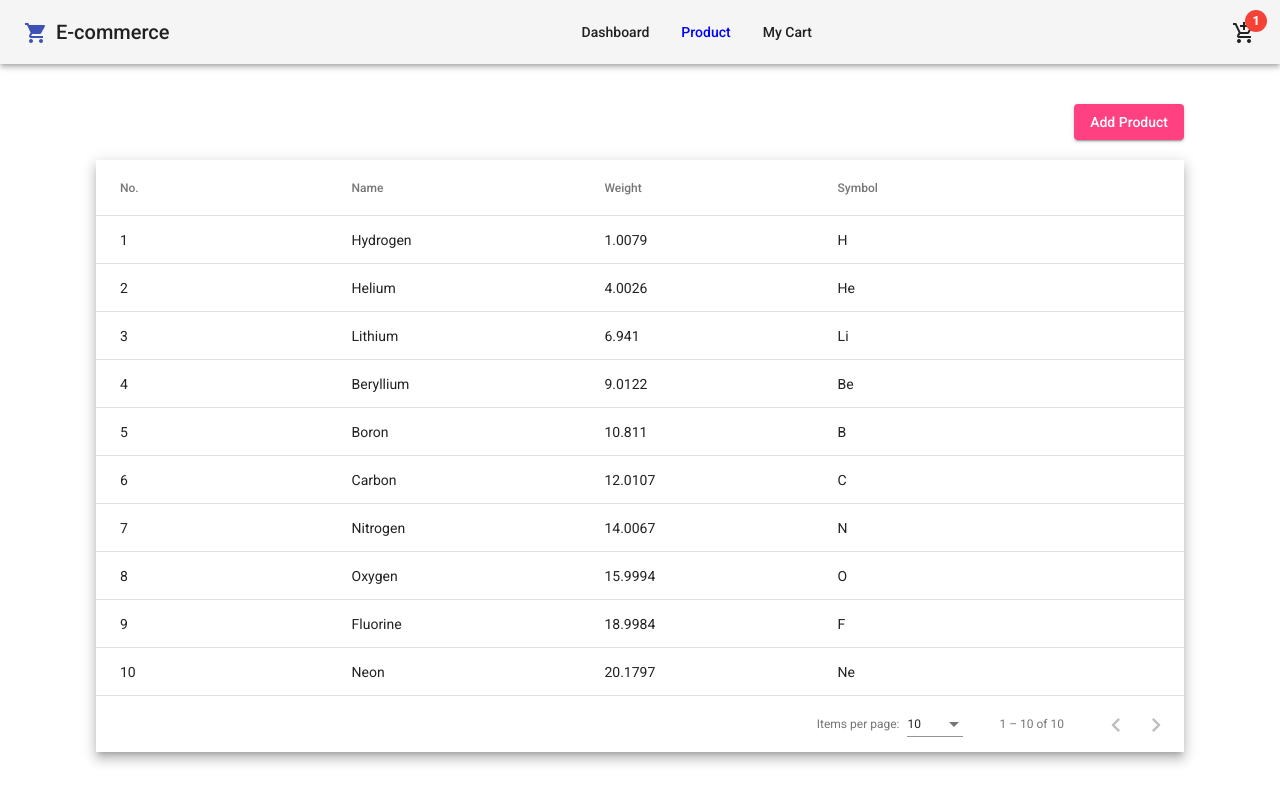
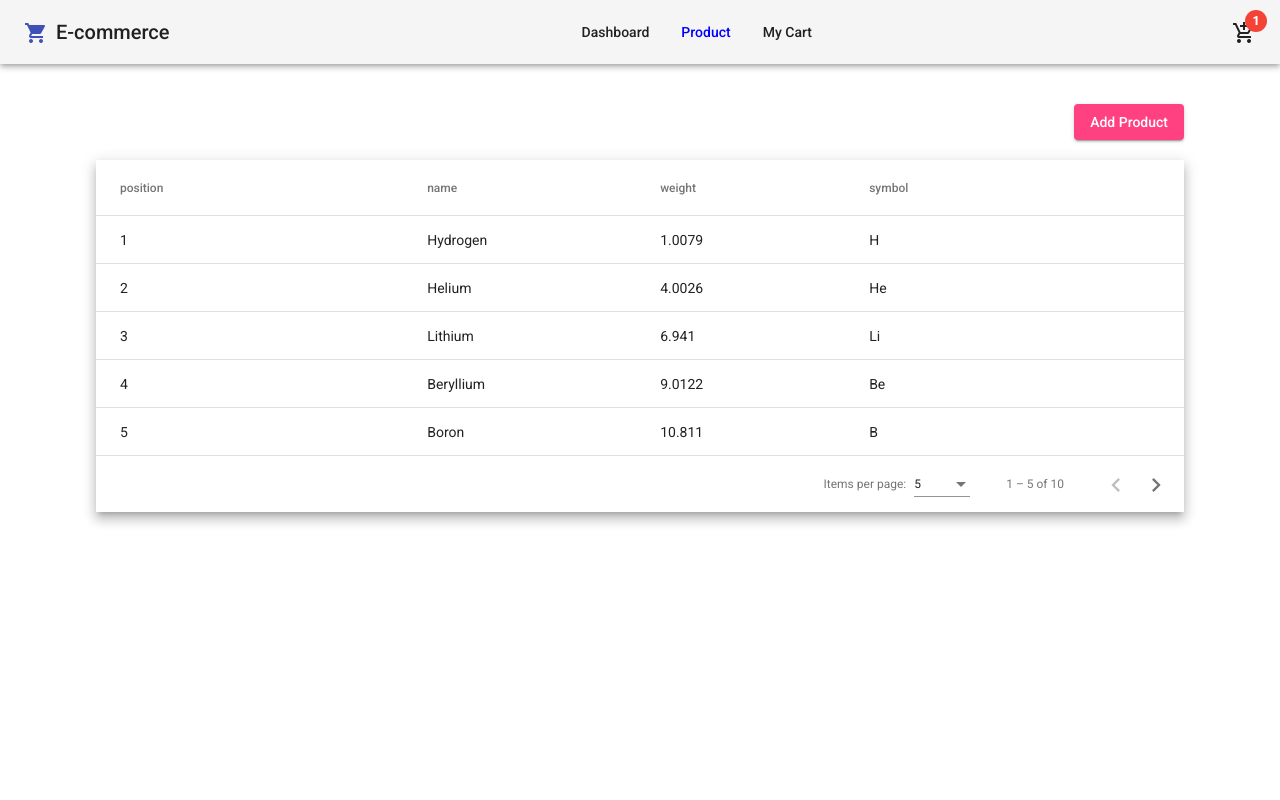
Before and after one commit to ImranChowdhuryFahim/Selise-Industrial-Attachment-Final-Project, an Angular app in the folder frontend/: page /product in a window 1280 px wide. Built offline with nearby package versions, Linux system fonts and the light colour scheme.

Commit message:
made the data table dynamic

```diff
--- a/frontend/src/app/data-table/data-table.component.html
+++ b/frontend/src/app/data-table/data-table.component.html
@@ -1,35 +1,15 @@
+<div class="table-container mat-elevation-z8" >
+    <table mat-table [dataSource]="dataSource" matSort (matSortChange)="getMatSortData($event)">
 
-<div class="table-container mat-elevation-z8" >
-    <table mat-table [dataSource]="dataSource" matSort>
+        <ng-container [matColumnDef]="column" *ngFor="let column of displayedColumns">
+            <th mat-header-cell *matHeaderCellDef mat-sort-header> {{column}} </th>
+            <td mat-cell *matCellDef="let element"> {{element[column]}} </td>
+        </ng-container>
 
-       <!-- Position Column -->
-  <ng-container matColumnDef="position">
-    <th mat-header-cell *matHeaderCellDef mat-sort-header> No. </th>
-    <td mat-cell *matCellDef="let element"> {{element.position}} </td>
-  </ng-container>
-
-  <!-- Name Column -->
-  <ng-container matColumnDef="name">
-    <th mat-header-cell *matHeaderCellDef mat-sort-header> Name </th>
-    <td mat-cell *matCellDef="let element"> {{element.name}} </td>
-  </ng-container>
-
-  <!-- Weight Column -->
-  <ng-container matColumnDef="weight">
-    <th mat-header-cell *matHeaderCellDef mat-sort-header> Weight </th>
-    <td mat-cell *matCellDef="let element"> {{element.weight}} </td>
-  </ng-container>
-
-  <!-- Symbol Column -->
-  <ng-container matColumnDef="symbol">
-    <th mat-header-cell *matHeaderCellDef mat-sort-header> Symbol </th>
-    <td mat-cell *matCellDef="let element"> {{element.symbol}} </td>
-  </ng-container>
-
-      <tr mat-header-row *matHeaderRowDef="displayedColumns; sticky: true"></tr>
-      <tr mat-row *matRowDef="let row; columns: displayedColumns;"></tr>
+        <tr mat-header-row *matHeaderRowDef="displayedColumns; sticky: true"></tr>
+        <tr mat-row *matRowDef="let row; columns: displayedColumns;"></tr>
 
     </table>
 
-    <mat-paginator [pageSizeOptions]="[10, 25, 100]" aria-label="Select page of users"></mat-paginator>
-  </div>
+    <mat-paginator [pageSizeOptions]="pageSizeOptions" (page)="getPaginatorData($event)"></mat-paginator>
+</div>
--- a/frontend/src/app/data-table/data-table.component.ts
+++ b/frontend/src/app/data-table/data-table.component.ts
@@ -1,10 +1,7 @@
-import {HttpClient} from '@angular/common/http';
 import {Component, ViewChild, AfterViewInit, OnInit} from '@angular/core';
 import {MatPaginator} from '@angular/material/paginator';
-import {MatSort, SortDirection} from '@angular/material/sort';
+import {MatSort} from '@angular/material/sort';
 import { MatTableDataSource } from '@angular/material/table';
-import {merge, Observable, of as observableOf} from 'rxjs';
-import {catchError, map, startWith, switchMap} from 'rxjs/operators';
 
 export interface PeriodicElement {
   name: string;
@@ -38,6 +35,8 @@ const ELEMENT_DATA: PeriodicElement[] = [
 export class DataTableComponent implements OnInit , AfterViewInit{
   displayedColumns: string[] = ['position', 'name', 'weight', 'symbol'];
   dataSource = new MatTableDataSource(ELEMENT_DATA);
+  pageSizeOptions: number[] = [5, 10, 25, 100]
+
 
   @ViewChild(MatPaginator) paginator!: MatPaginator;
   @ViewChild(MatSort) sort!: MatSort;
@@ -54,5 +53,15 @@ export class DataTableComponent implements OnInit , AfterViewInit{
     this.dataSource.sort = this.sort;
   }
 
+  getPaginatorData(data:any)
+  {
+    console.log(data)
+  }
+
+  getMatSortData(data: any)
+  {
+    console.log(data)
+  }
+
 
 }
```
